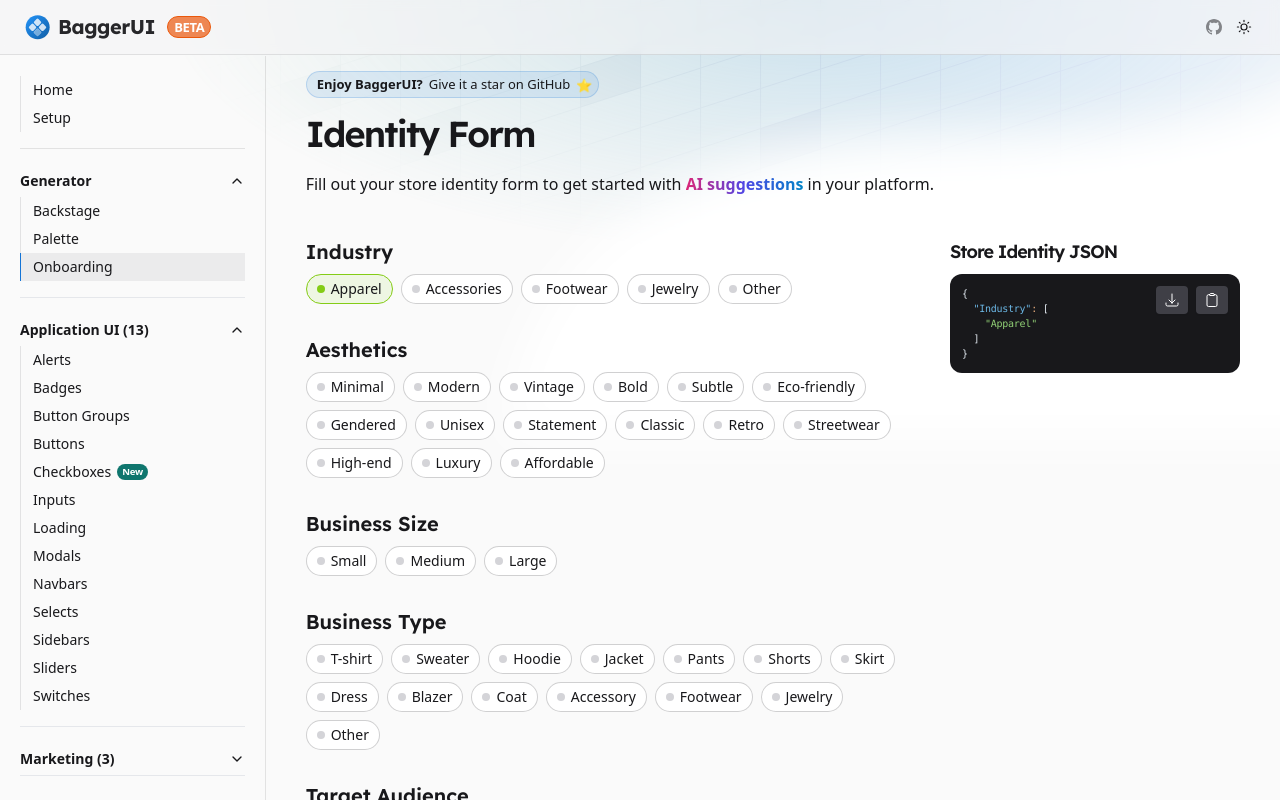
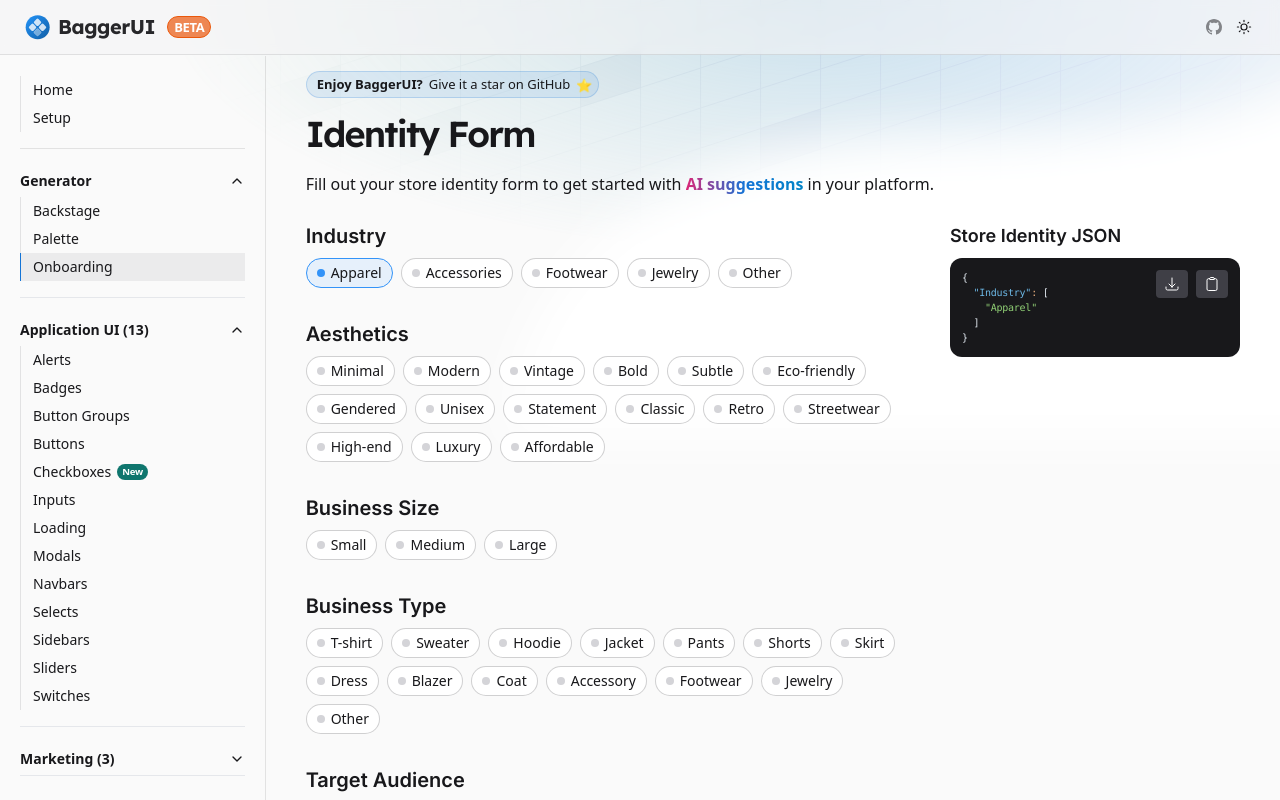
Before and after one commit to kiko-g/bagger-ui, a Next.js app: page /generator/onboarding in a window 1280 px wide. Both pictures are taken after a click on the button "Apparel". Shown: the top 800 px of the page. Built offline with nearby package versions, Linux system fonts and the light colour scheme.

Commit message:
add local storage

```diff
--- a/src/app/generator/onboarding/page.tsx
+++ b/src/app/generator/onboarding/page.tsx
@@ -1,17 +1,29 @@
 'use client'
 
-import React, { useState } from 'react'
+import React, { useEffect, useState } from 'react'
 import clsx from 'clsx'
-import { Lexend } from 'next/font/google'
+import { Lexend, Inter } from 'next/font/google'
 
 import { Layout } from '@/components/Layout'
 import { possible } from '@/utils/jumpseller'
 import { CodeShowcaseDirect } from '@/components/CodeShowcaseDirect'
 
+const inter = Inter({ subsets: ['latin'] })
 const lexend = Lexend({ subsets: ['latin'] })
 
 export default function Generator() {
   const [form, setForm] = useState<Record<string, string[]>>({})
+  const [isInitialized, setIsInitialized] = useState(false)
+
+  useEffect(() => {
+    const storedForm = localStorage.getItem('form')
+    if (storedForm) setForm(JSON.parse(storedForm))
+    setIsInitialized(true)
+  }, [])
+
+  useEffect(() => {
+    if (isInitialized) localStorage.setItem('form', JSON.stringify(form))
+  }, [form, isInitialized])
 
   return (
     <Layout location="Onboarding" sidebar>
@@ -21,22 +33,24 @@ export default function Generator() {
 
       <p className="mb-2 max-w-3xl text-base">
         Fill out your store identity form to get started with{' '}
-        <span className="inline-flex items-center gap-0.5 bg-gradient-to-r from-pink-600 via-indigo-600 to-sky-600 bg-clip-text font-semibold text-transparent">
+        <span className="inline-flex items-center gap-0.5 bg-gradient-to-r from-pink-600 via-primary-600 to-sky-600 bg-clip-text font-semibold text-transparent">
           AI suggestions
         </span>{' '}
         in your platform.
       </p>
 
-      <article className="my-8 grid grid-cols-1 gap-8 pb-8 lg:grid-cols-3">
+      {isInitialized ? (
+        <article className="mb-16 mt-4 grid grid-cols-1 gap-8 lg:grid-cols-3">
           <div className="col-span-1 flex flex-col gap-8 lg:col-span-2">
             {Object.entries(possible).map(([key, values]) => (
               <div key={`possible-${key}`} className="flex flex-col gap-2">
-              <h4 className={clsx(lexend.className, 'text-xl font-semibold')}>{key}</h4>
+                <h4 className={clsx(inter.className, 'text-xl font-semibold')}>{key}</h4>
                 <ul className="flex max-w-7xl flex-wrap gap-2">
                   {values.map((value, valueIdx) => (
                     <RadioBubble
                       key={`value-${key}-${valueIdx}`}
                       label={value}
+                      checked={form[key] ? form[key].includes(value) : false}
                       callback={(label, checked) =>
                         setForm((prev) => {
                           if (checked) return { ...prev, [key]: [...(prev[key] || []), label] }
@@ -59,9 +73,7 @@ export default function Generator() {
 
           {Object.keys(form).length > 0 && (
             <div className="col-span-1 h-full lg:col-span-1">
-            <h4 className={clsx(lexend.className, 'mb-2 text-lg font-semibold tracking-tighter')}>
-              Store Identity JSON
-            </h4>
+              <h4 className={clsx(inter.className, 'mb-2 text-lg font-semibold')}>Store Identity JSON</h4>
               <CodeShowcaseDirect
                 allowDownload
                 language="json"
@@ -76,16 +88,31 @@ export default function Generator() {
             </div>
           )}
         </article>
+      ) : (
+        <Skeleton />
+      )}
     </Layout>
   )
 }
 
-function RadioBubble({ label, callback }: { label: string; callback: (label: string, checked: boolean) => void }) {
-  const [checked, setChecked] = useState(false)
+function RadioBubble({
+  label,
+  checked,
+  callback,
+}: {
+  label: string
+  checked: boolean
+  callback: (label: string, checked: boolean) => void
+}) {
+  const [isChecked, setIsChecked] = useState(checked)
+
+  useEffect(() => {
+    setIsChecked(checked)
+  }, [checked])
 
   function handleClick() {
-    const newChecked = !checked
-    setChecked(newChecked)
+    const newChecked = !isChecked
+    setIsChecked(newChecked)
     callback(label, newChecked)
   }
 
@@ -93,17 +120,17 @@ function RadioBubble({ label, callback }: { label: string; callback: (label: str
     <button
       onClick={handleClick}
       className={clsx(
-        checked
-          ? 'border-lime-500 bg-lime-500/10 dark:border-transparent dark:bg-lime-500/20'
-          : 'border-zinc-900/20 bg-white hover:border-lime-500/50 hover:bg-lime-500/5 dark:bg-white/5 dark:hover:border-white/0 dark:hover:bg-white/10',
+        isChecked
+          ? 'border-primary-500 bg-primary-500/10 dark:border-transparent dark:bg-primary-500/20'
+          : 'border-zinc-900/20 bg-white hover:border-primary-500/50 hover:bg-primary-500/5 dark:bg-white/5 dark:hover:border-white/0 dark:hover:bg-white/10',
         'group flex items-center gap-1.5 rounded-full border px-2.5 py-0.5 text-sm transition-all duration-200',
       )}
     >
       <span
         className={clsx(
-          checked
-            ? 'bg-lime-500 group-hover:bg-lime-500/80'
-            : 'bg-zinc-300 group-hover:bg-lime-500/80 dark:bg-zinc-200/20 dark:group-hover:bg-white',
+          isChecked
+            ? 'bg-primary-500 group-hover:bg-primary-500/80'
+            : 'bg-zinc-300 group-hover:bg-primary-500/80 dark:bg-zinc-200/20 dark:group-hover:bg-white',
           'h-2 w-2 rounded-full transition-all duration-200',
         )}
       />
@@ -111,3 +138,26 @@ function RadioBubble({ label, callback }: { label: string; callback: (label: str
     </button>
   )
 }
+
+function Skeleton() {
+  return (
+    <div className="mt-4 flex h-64 w-full max-w-lg items-center justify-center rounded bg-primary-500/5 dark:bg-primary-500/10">
+      <svg
+        fill="none"
+        xmlns="http://www.w3.org/2000/svg"
+        viewBox="0 0 24 24"
+        className="-ml-1 mr-3 h-12 w-12 animate-spin text-primary-600 dark:text-primary-500"
+      >
+        <circle className="opacity-25" cx="12" cy="12" r="10" stroke="currentColor" strokeWidth="4"></circle>
+
+        <path
+          className="opacity-75"
+          fill="currentColor"
+          d="M4 12a8 8 0 018-8V0C5.373 0 0 5.373 0 12h4zm2 5.291A7.962 7.962 0 014 12H0c0
+
+        3.042 1.135 5.824 3 7.938l3-2.647z"
+        ></path>
+      </svg>
+    </div>
+  )
+}
```
Lines whose indentation alone changed are shown as unchanged.
